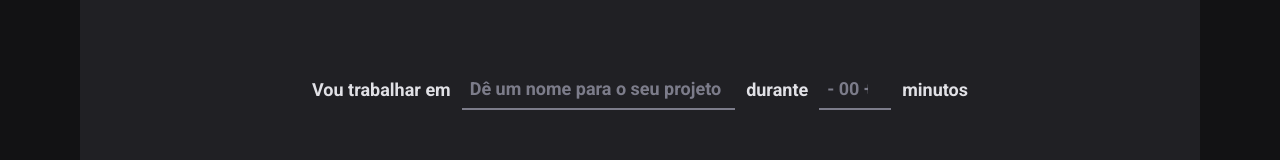
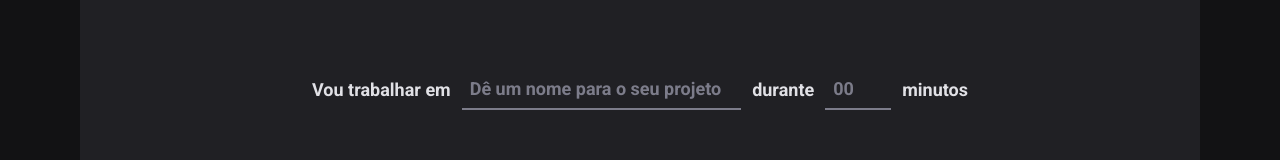
Before and after one commit to Ismaelp96/ignite-timer, a React (Vite) app: page / in a window 1280 px wide. Shown: the part 186-346 px from the top of the page. Built offline with nearby package versions, Linux system fonts and the light colour scheme.

Commit message:
feat: Aprimorando os inputs

```diff
--- a/src/pages/Home/index.tsx
+++ b/src/pages/Home/index.tsx
@@ -10,13 +10,22 @@ export function Home() {
 					<S.TaskInput
 						type='text'
 						id='task'
+						list='task-suggestions'
 						placeholder='Dê um nome para o seu projeto'
 					/>
+					<datalist id='task-suggestions'>
+						<option value='Porjeto 1' />
+						<option value='Porjeto 2' />
+						<option value='Porjeto 3' />
+					</datalist>
 					<label htmlFor='minutesAmount'>durante</label>
 					<S.TaskMinutesAmountInput
 						type='number'
 						id='minutesAmount'
-						placeholder='- 00 +'
+						placeholder='00'
+						step={5}
+						min={5}
+						max={60}
 					/>
 					<span>minutos</span>
 				</S.TitleContainer>
--- a/src/pages/Home/styles.ts
+++ b/src/pages/Home/styles.ts
@@ -52,10 +52,13 @@ const BaseInput = styled.input`
 
 export const TaskInput = styled(BaseInput)`
 	flex: 1;
+	&::-webkit-calendar-picker-indicator {
+		display: none !important;
+	}
 `;
 export const TaskMinutesAmountInput = styled(BaseInput)`
 	width: 100%;
-	max-width: 7.2rem;
+	max-width: 6.6rem;
 `;
 
 export const CountDownContainer = styled.div`
```
